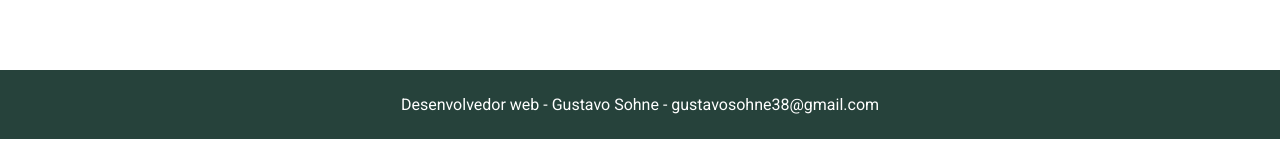
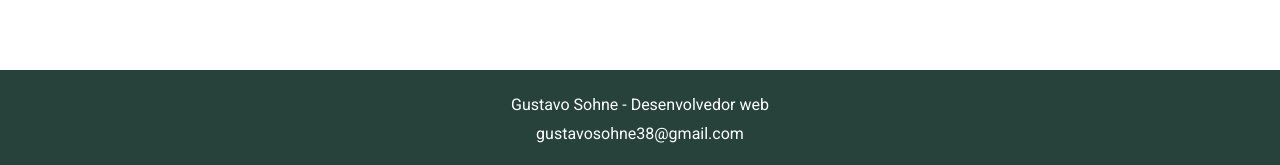
Before and after one commit to GustavoFSProg/blog-sissa-com-api-web, a React (Vite) app: page / in a window 1280 px wide. Shown: the part 923-1088 px from the top of the page. Before the commit the page ends 1062 px from the top, so only its background shows below. Built offline with nearby package versions, Linux system fonts and the light colour scheme; no server answers; a web font is replaced by a local one.

Commit message:
novo layoutaapoi

```diff
--- a/src/components/Footer/footer.jsx
+++ b/src/components/Footer/footer.jsx
@@ -15,6 +15,12 @@ const Container = styled.div`
   padding: 25px;
   align-items: center;
   flex-direction: column;
+
+  color: black;
+  background: #26423b;
+  font-family: Roboto;
+  overflow-x: hidden;
+  color: white;
 
   @media screen and (max-width: 800px) {
     width: 79%;
@@ -40,12 +46,13 @@ const Wrapper = styled.div`
 
 function Footer() {
   return (
-    <Wrapper>
-      <Container>
-        <div>Desenvolvedor web - Gustavo Sohne - gustavosohne38@gmail.com</div>
-        {/* <div style={{ marginTop: "10px" }}>gustavosohne38@gmail.com</div> */}
-      </Container>
-    </Wrapper>
+    // <Wrapper>
+    <Container>
+      <div>Gustavo Sohne - Desenvolvedor web</div>
+      <div style={{ marginTop: "10px" }}>gustavosohne38@gmail.com</div>
+      {/* <div style={{ marginTop: "10px" }}>gustavosohne38@gmail.com</div> */}
+    </Container>
+    // </Wrapper>
   );
 }
 
```
